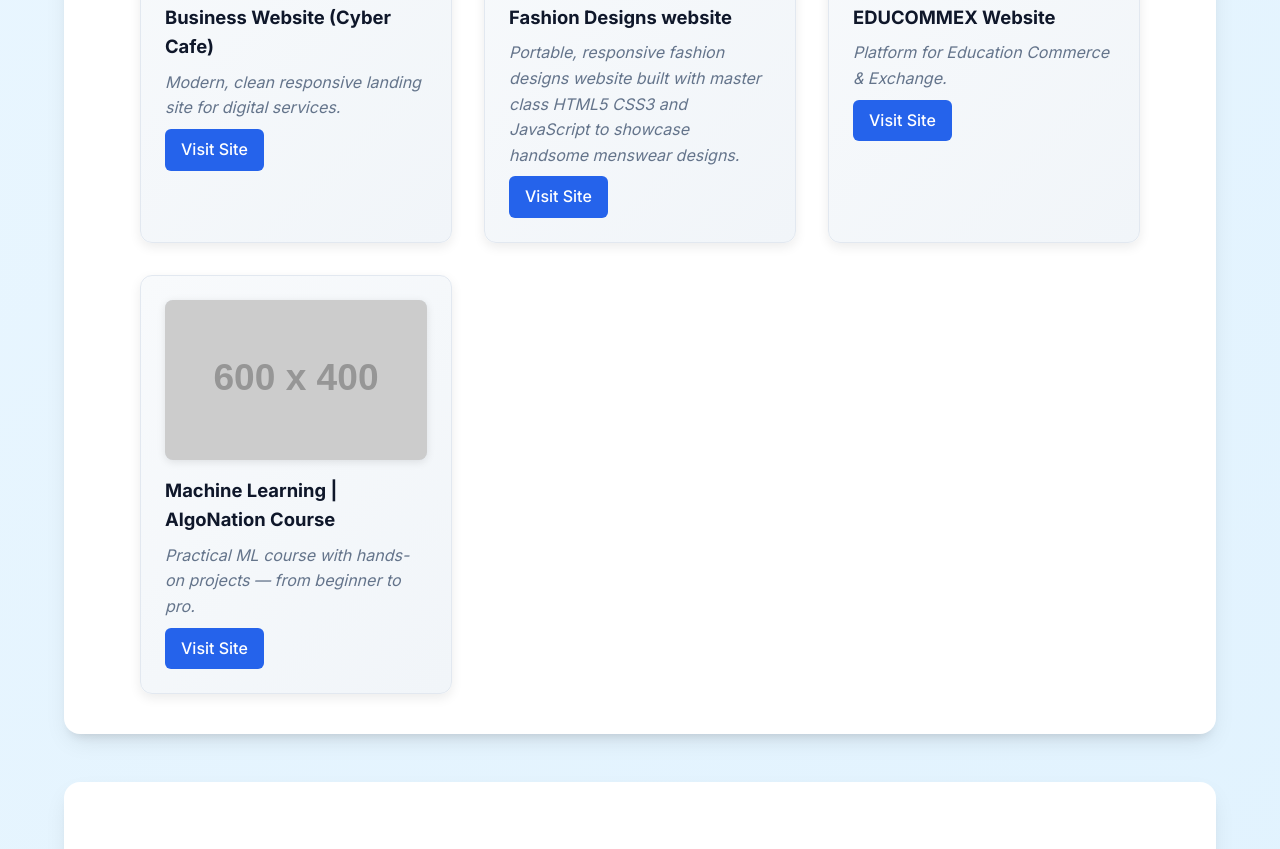
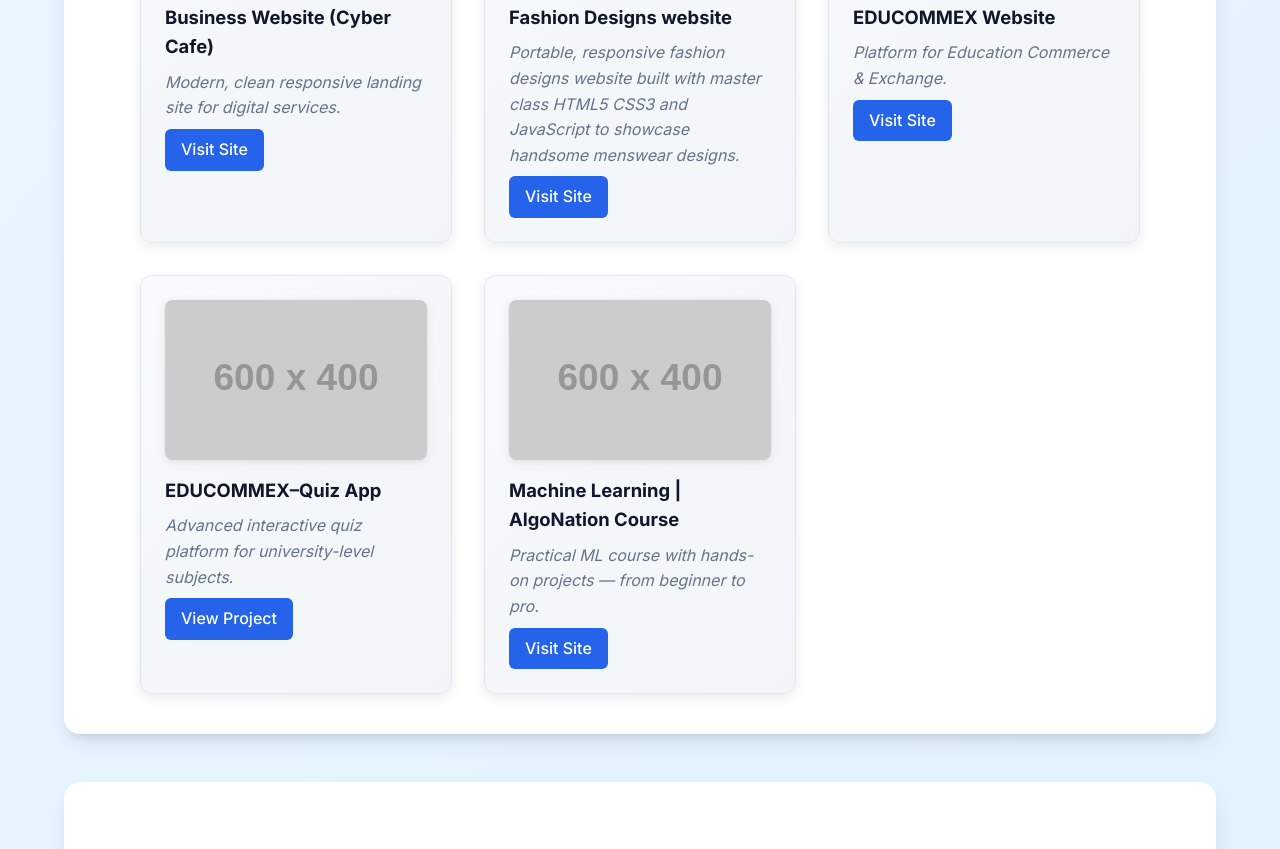
Before and after one commit to emezch93/Portfolio, a plain HTML site: page index.html in a window 1280 px wide. Shown: the part 2586-3435 px from the top of the page. Drawn offline with Linux system fonts and the light colour scheme; placeholder pictures from the web are drawn by us.

Commit message:
Add files via upload

```diff
--- a/index.html
+++ b/index.html
@@ -634,13 +634,22 @@
           </div>
         </li>
         <li>
-          <img src="https://placehold.co/600x400/14b8a6/white?text=EDUCOMMEX" alt="EDUCOMMEX_img"/>
+          <img src="https://placehold.co/600x400/14b8a6/white?text=EDUCOMMEX+Website" alt="EDUCOMMEX_img"/>
           <div class="proj-content">
             <strong>EDUCOMMEX Website</strong>
             <em>Platform for Education Commerce & Exchange.</em>
             <a href="https://emezch93.github.io/EDUCOMMEX/" target="_blank" rel="noopener noreferrer">Visit Site</a>
           </div>
         </li>
+          <li>
+  <img src="https://placehold.co/600x400/5D6FBF/white?text=EDUCOMMEX+Quiz+App" alt="EDUCOMMEX Quiz App"/>
+  <div class="proj-content">
+    <strong>EDUCOMMEX–Quiz App</strong>
+    <em>Advanced interactive quiz platform for university-level subjects.</em>
+    <a href="https://emezch93.github.io/EDUCOMMEX-QUIZ-APP/" target="_self" rel="noopener noreferrer">View Project</a>
+  </div>
+</li>
+
         <li>
   <img src="https://placehold.co/600x400/8b5cf6/white?text=ML+Course" alt="Machine Learning AlgoNation Course"/>
   <div class="proj-content">
```
